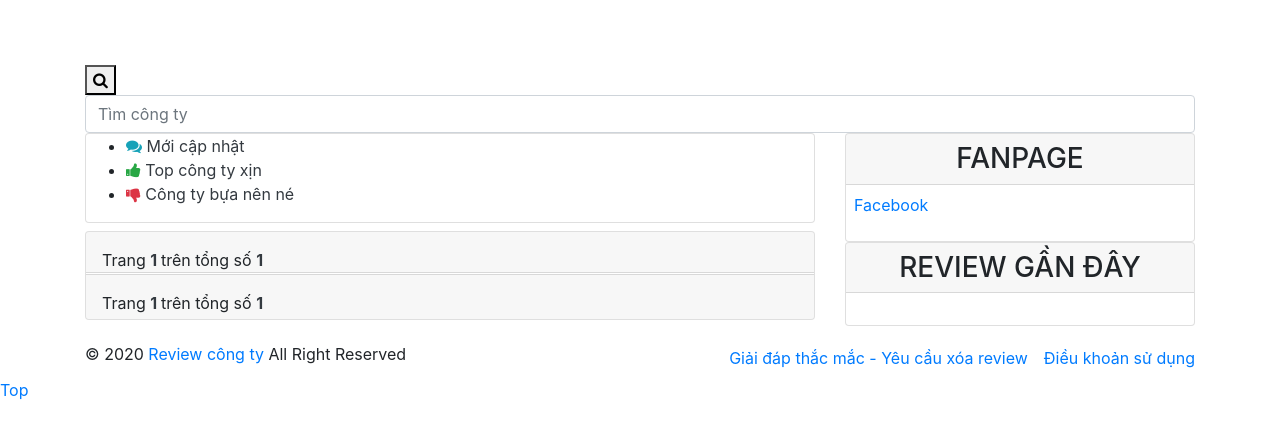
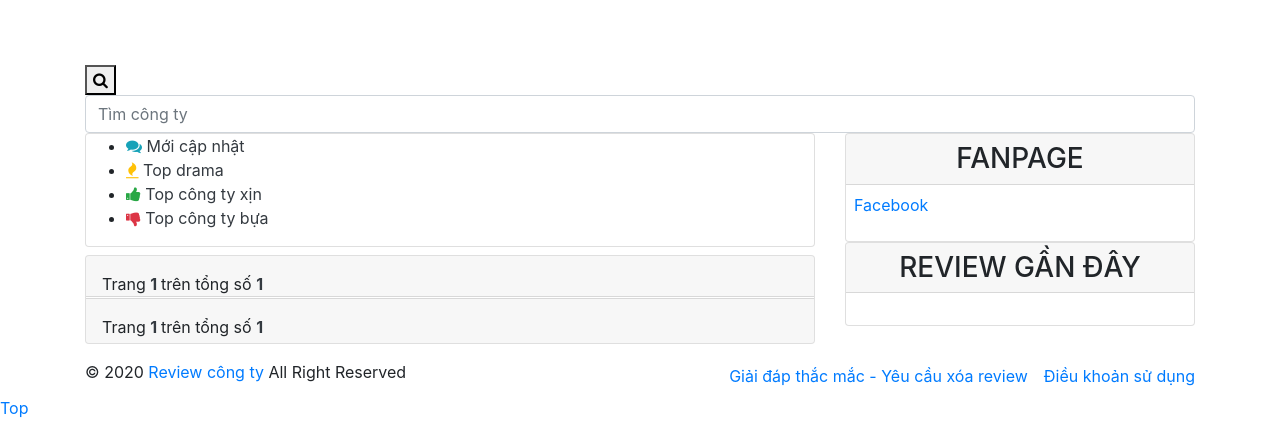
Before and after one commit to chiennguyen196/reviewcongty_backend, a Spring Boot app: page / in a window 1280 px wide. Shown: the part 363-800 px from the top of the page. Run offline with Spring Boot 4, Linux system fonts and the light colour scheme; data that the repository does not hold is empty; some libraries are stand-ins or nearby versions.

Commit message:
Done homepage without searching

```diff
--- a/src/main/java/com/reviewcongty/backend/web/controller/HomeController.java
+++ b/src/main/java/com/reviewcongty/backend/web/controller/HomeController.java
@@ -26,11 +26,33 @@ public class HomeController {
 
     @GetMapping
     public String index(
+            @RequestParam(value = "tab", defaultValue = "latest") String tab,
             @RequestParam(value = "page", defaultValue = "1") int page,
             Model model) {
-        Page<Company> companyPage = companyService.getLatestUpdated(page - 1, 20);
+        Page<Company> companyPage = null;
+        int startPage = page - 1;
+        int pageSize = 20;
+        switch (tab) {
+            case "latest":
+                companyPage = companyService.getLatestUpdated(startPage, pageSize);
+                break;
+            case "drama":
+                companyPage = companyService.getDramaCompanies(startPage, pageSize);
+                break;
+            case "best":
+                companyPage = companyService.getBestCompanies(startPage, pageSize);
+                break;
+            case "worst":
+                companyPage = companyService.getWorstCompanies(startPage, pageSize);
+                break;
+            default:
+                return "not-found";
+        }
+
+
         List<Review> recentlyReviews = reviewService.getRecentlyReviews(15);
 
+        model.addAttribute("tab", tab);
         model.addAttribute("companyPage", companyPage);
         model.addAttribute("recentlyReviews", recentlyReviews);
 
--- a/src/main/resources/templates/fragments/pagination.html
+++ b/src/main/resources/templates/fragments/pagination.html
@@ -16,7 +16,7 @@
                     th:each="pageNumber : ${T(com.reviewcongty.backend.web.util.Pagination).getPageNumbers(page, totalPages)}">
                 <li>
                     <a class="pagination-link" th:class="${pageNumber == page} ? is-current"
-                       th:href="@{/{url}(url=${baseLink},page=${pageNumber})}">
+                       th:href="@{/{url}(url=${baseLink},tab=${tab},page=${pageNumber})}">
                         <span th:remove="tag" th:text="${pageNumber}"></span>
                     </a>
                 </li>
--- a/src/main/resources/templates/index.html
+++ b/src/main/resources/templates/index.html
@@ -21,28 +21,35 @@
                         <div class="card-body p-0">
                             <div class="tabs">
                                 <ul>
-                                    <li class="tab is-active" data-tab="top-comments">
-                                        <a class="font-bold text-dark" href="#">
+                                    <li class="tab" th:class="${tab == 'latest'} ? is-active">
+                                        <a class="font-bold text-dark" th:href="@{/(tab='latest')}">
                                                             <span class="ic text-info">
                                                                 <i class="fa fa-comments">
                                                                 </i>
                                                             </span> Mới cập nhật
                                         </a>
                                     </li>
-                                    <li class="tab " data-tab="top-companies">
-                                        <a class="font-bold text-dark" href="#">
+                                    <li class="tab" th:class="${tab == 'drama'} ? is-active">
+                                        <a class="font-bold text-dark" th:href="@{/(tab='drama')}">
+                                                            <span class="ic text-warning">
+                                                                <i class="fa fa-fire"></i>
+                                                            </span> Top drama
+                                        </a>
+                                    </li>
+                                    <li class="tab" th:class="${tab == 'best'} ? is-active">
+                                        <a class="font-bold text-dark" th:href="@{/(tab='best')}">
                                                             <span class="ic text-success">
                                                                 <i class="fa fa-thumbs-up">
                                                                 </i>
                                                             </span> Top công ty xịn
                                         </a>
                                     </li>
-                                    <li class="tab " data-tab="worst-companies">
-                                        <a class="font-bold text-dark" href="#">
+                                    <li class="tab" th:class="${tab == 'worst'} ? is-active">
+                                        <a class="font-bold text-dark" th:href="@{/(tab='worst')}">
                                                             <span class="ic text-danger">
                                                                 <i class="fa fa-thumbs-down">
                                                                 </i>
-                                                            </span> Công ty bựa nên né
+                                                            </span> Top công ty bựa
                                         </a>
                                     </li>
                                 </ul>
@@ -52,7 +59,7 @@
                     <div class="card">
                         <div class="card-header pl-3 pr-3 pt-3 pb-0 bg-light-cust">
                             <th:block
-                                    th:insert="~{fragments/pagination :: pagination (${companyPage.number + 1}, ${companyPage.totalPages}, '')}"></th:block>
+                                    th:insert="~{fragments/pagination :: pagination (${companyPage.number + 1}, ${companyPage.totalPages}, '' )}"></th:block>
                         </div>
                         <div class="card-body p-0">
                             <th:block
```
Also changed, not shown: src/main/java/com/reviewcongty/backend/service/CompanyService.java (+7 -0 lines), src/main/java/com/reviewcongty/backend/service/impl/CompanyServiceImpl.java (+19 -1 lines), src/main/resources/templates/not-found.html (added, +10 -0 lines).
